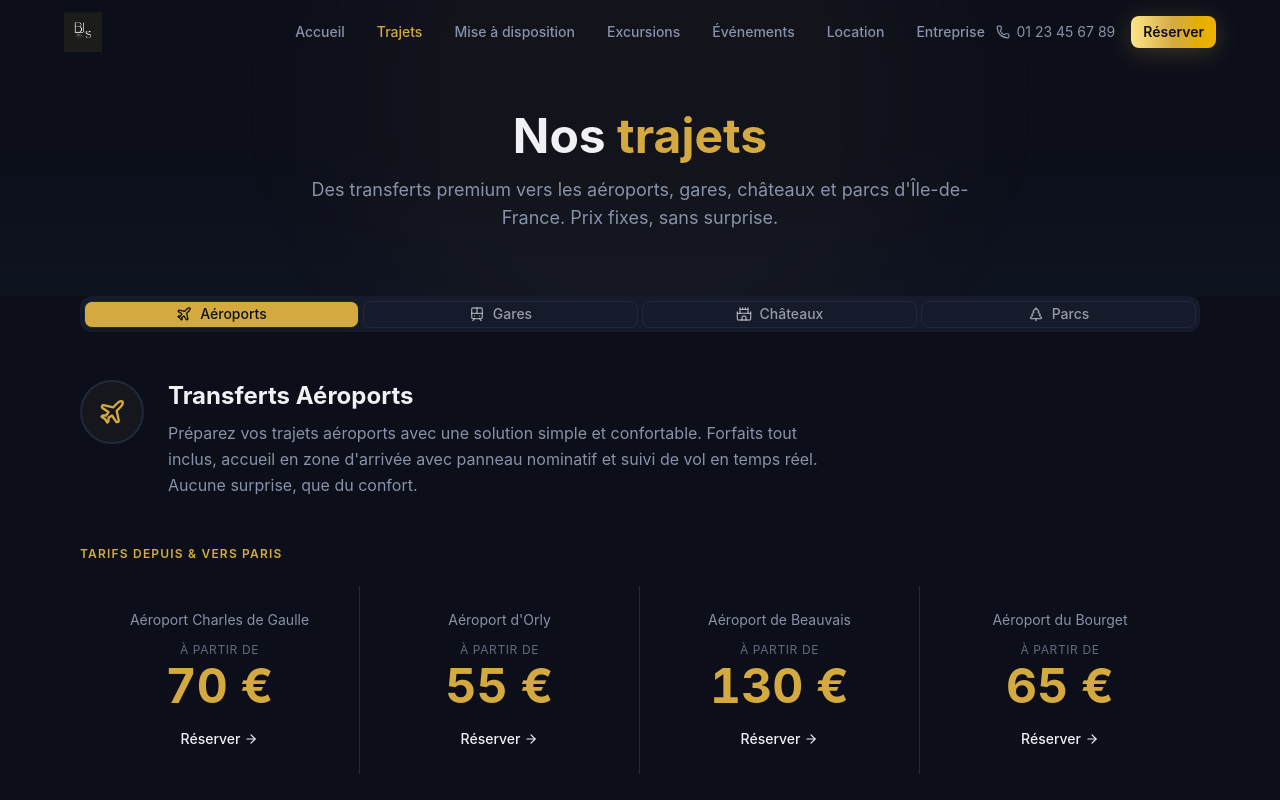
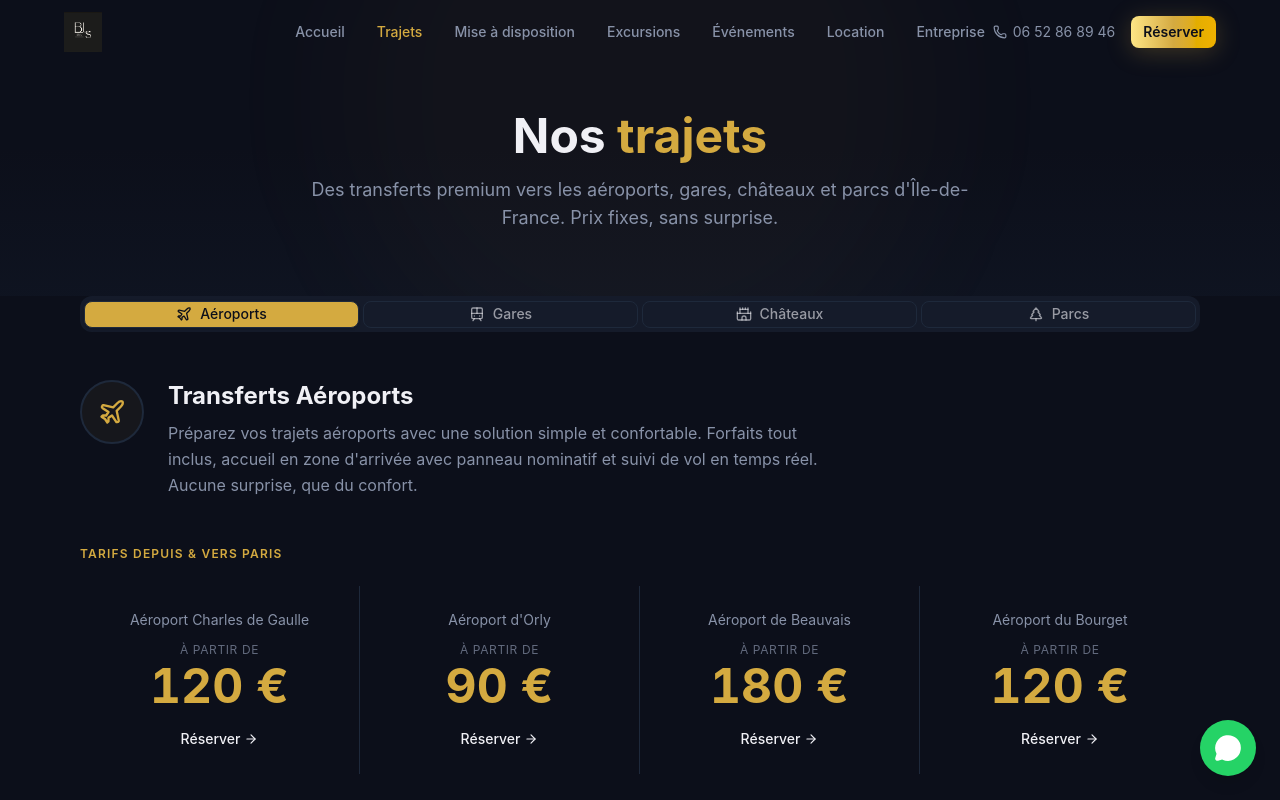
Before and after one commit to Linspi/LBS-test, a React (Vite) app: page /trajets in a window 1280 px wide. Shown: the top 800 px of the page. Built offline with nearby package versions, Linux system fonts and the light colour scheme; a web font is replaced by a local one.

Commit message:
feat: mise à jour contenus, prix, flotte, branding BLS & bouton WhatsApp (Antigravity)

```diff
--- /dev/null
+++ b/src/components/features/WhatsAppButton.tsx
@@ -0,0 +1,19 @@
+import { MessageCircle } from "lucide-react";
+
+/**
+ * Bouton WhatsApp flottant — lien direct vers le chat BLS.
+ */
+export function WhatsAppButton() {
+    return (
+        <a
+            href="https://wa.me/33652868946"
+            target="_blank"
+            rel="noopener noreferrer"
+            aria-label="Nous contacter sur WhatsApp"
+            className="fixed bottom-6 right-6 z-50 flex h-14 w-14 items-center justify-center rounded-full shadow-lg transition-transform duration-200 hover:scale-110"
+            style={{ backgroundColor: "#25D366" }}
+        >
+            <MessageCircle className="h-7 w-7 text-white fill-white" />
+        </a>
+    );
+}
--- a/src/components/layout/Header.tsx
+++ b/src/components/layout/Header.tsx
@@ -77,11 +77,11 @@ export function Header() {
           {/* Partie Droite — Actions desktop + Hamburger mobile */}
           <div className="flex-1 flex justify-end items-center gap-4">
             <a
-              href="tel:+33123456789"
+              href="tel:+33652868946"
               className="hidden xl:flex text-sm text-muted-foreground hover:text-foreground transition-colors items-center gap-1.5"
             >
               <Phone className="h-3.5 w-3.5" />
-              01 23 45 67 89
+              06 52 86 89 46
             </a>
             <Button asChild variant="gold" size="sm" className="hidden lg:inline-flex">
               <Link to="/reservation">Réserver</Link>
@@ -150,11 +150,11 @@ export function Header() {
 
         <div className="absolute bottom-0 left-0 right-0 p-4 border-t border-border space-y-3">
           <a
-            href="tel:+33123456789"
+            href="tel:+33652868946"
             className="flex items-center gap-2 text-sm text-muted-foreground hover:text-foreground transition-colors"
           >
             <Phone className="h-4 w-4" />
-            01 23 45 67 89
+            06 52 86 89 46
           </a>
           <Button asChild className="w-full">
             <Link to="/reservation">Réserver maintenant</Link>
--- a/src/components/layout/Layout.tsx
+++ b/src/components/layout/Layout.tsx
@@ -3,6 +3,7 @@ import { Toaster } from "sonner";
 import { Header } from "@/components/layout/Header";
 import { Footer } from "@/components/layout/Footer";
 import { ScrollToTop } from "@/components/features/ScrollToTop";
+import { WhatsAppButton } from "@/components/features/WhatsAppButton";
 
 export function Layout() {
   return (
@@ -13,6 +14,7 @@ export function Layout() {
         <Outlet />
       </main>
       <Footer />
+      <WhatsAppButton />
 
       {/* Toast notifications — style premium aligné dark mode */}
       <Toaster
--- a/src/data/destinations.ts
+++ b/src/data/destinations.ts
@@ -7,108 +7,108 @@ export const destinations: Destination[] = [
     name: "Aéroport Charles de Gaulle",
     category: "aeroports",
     image: "https://images.unsplash.com/photo-1583511655826-05700d52f4d9?w=800&q=80",
-    startingPrice: 70,
-    prices: { "classe-e": 70, "classe-s": 120, "classe-v": 100 },
+    startingPrice: 120,
+    prices: { "classe-e": 120, "classe-s": 180, "classe-v": 150 },
   },
   {
     id: "orly",
     name: "Aéroport d'Orly",
     category: "aeroports",
     image: "https://images.unsplash.com/photo-1436491865332-7a61a109db05?w=800&q=80",
-    startingPrice: 55,
-    prices: { "classe-e": 55, "classe-s": 95, "classe-v": 80 },
+    startingPrice: 90,
+    prices: { "classe-e": 90, "classe-s": 140, "classe-v": 120 },
   },
   {
     id: "beauvais",
     name: "Aéroport de Beauvais",
     category: "aeroports",
     image: "https://images.unsplash.com/photo-1569154941061-e231b4725ef1?w=800&q=80",
-    startingPrice: 130,
-    prices: { "classe-e": 130, "classe-s": 200, "classe-v": 170 },
+    startingPrice: 180,
+    prices: { "classe-e": 180, "classe-s": 260, "classe-v": 220 },
   },
   {
     id: "le-bourget",
     name: "Aéroport du Bourget",
     category: "aeroports",
     image: "https://images.unsplash.com/photo-1540962351504-03099e0a754b?w=800&q=80",
-    startingPrice: 65,
-    prices: { "classe-e": 65, "classe-s": 110, "classe-v": 90 },
+    startingPrice: 120,
+    prices: { "classe-e": 120, "classe-s": 180, "classe-v": 150 },
   },
 
-  // --- Gares ---
+  // --- Gares (tarif unique 70€) ---
   {
     id: "gare-du-nord",
     name: "Gare du Nord",
     category: "gares",
     image: "https://images.unsplash.com/photo-1587019158091-1a4a3f901e47?w=800&q=80",
-    startingPrice: 35,
-    prices: { "classe-e": 35, "classe-s": 65, "classe-v": 50 },
+    startingPrice: 70,
+    prices: { "classe-e": 70, "classe-s": 110, "classe-v": 90 },
   },
   {
     id: "gare-de-lyon",
     name: "Gare de Lyon",
     category: "gares",
     image: "https://images.unsplash.com/photo-1597931188884-7590735e2e69?w=800&q=80",
-    startingPrice: 35,
-    prices: { "classe-e": 35, "classe-s": 65, "classe-v": 50 },
+    startingPrice: 70,
+    prices: { "classe-e": 70, "classe-s": 110, "classe-v": 90 },
   },
   {
     id: "gare-montparnasse",
     name: "Gare Montparnasse",
     category: "gares",
     image: "https://images.unsplash.com/photo-1570168007204-dfb528c6958f?w=800&q=80",
-    startingPrice: 35,
-    prices: { "classe-e": 35, "classe-s": 65, "classe-v": 50 },
+    startingPrice: 70,
+    prices: { "classe-e": 70, "classe-s": 110, "classe-v": 90 },
   },
   {
     id: "gare-de-lest",
     name: "Gare de l'Est",
     category: "gares",
     image: "https://images.unsplash.com/photo-1568625365131-079e026a927d?w=800&q=80",
-    startingPrice: 35,
-    prices: { "classe-e": 35, "classe-s": 65, "classe-v": 50 },
+    startingPrice: 70,
+    prices: { "classe-e": 70, "classe-s": 110, "classe-v": 90 },
   },
   {
     id: "gare-saint-lazare",
     name: "Gare Saint-Lazare",
     category: "gares",
     image: "https://images.unsplash.com/photo-1549887534-1541e9326642?w=800&q=80",
-    startingPrice: 35,
-    prices: { "classe-e": 35, "classe-s": 65, "classe-v": 50 },
+    startingPrice: 70,
+    prices: { "classe-e": 70, "classe-s": 110, "classe-v": 90 },
   },
 
-  // --- Châteaux ---
+  // --- Châteaux / Parcs (90, 180, 135, 125) ---
   {
     id: "versailles",
     name: "Château de Versailles",
     category: "chateaux",
     image: "https://images.unsplash.com/photo-1590099543325-b5d6fe22db4d?w=800&q=80",
-    startingPrice: 80,
-    prices: { "classe-e": 80, "classe-s": 140, "classe-v": 110 },
+    startingPrice: 90,
+    prices: { "classe-e": 90, "classe-s": 150, "classe-v": 120 },
   },
   {
     id: "fontainebleau",
     name: "Château de Fontainebleau",
     category: "chateaux",
     image: "https://images.unsplash.com/photo-1589115222893-7b9eca0bcc06?w=800&q=80",
-    startingPrice: 120,
-    prices: { "classe-e": 120, "classe-s": 190, "classe-v": 160 },
+    startingPrice: 180,
+    prices: { "classe-e": 180, "classe-s": 260, "classe-v": 220 },
   },
   {
     id: "vaux-le-vicomte",
     name: "Château de Vaux-le-Vicomte",
     category: "chateaux",
     image: "https://images.unsplash.com/photo-1597073642928-48c0971d5e25?w=800&q=80",
-    startingPrice: 110,
-    prices: { "classe-e": 110, "classe-s": 180, "classe-v": 150 },
+    startingPrice: 135,
+    prices: { "classe-e": 135, "classe-s": 200, "classe-v": 170 },
   },
   {
     id: "chantilly",
     name: "Château de Chantilly",
     category: "chateaux",
     image: "https://images.unsplash.com/photo-1555685812-4b943f1cb0eb?w=800&q=80",
-    startingPrice: 100,
-    prices: { "classe-e": 100, "classe-s": 170, "classe-v": 140 },
+    startingPrice: 125,
+    prices: { "classe-e": 125, "classe-s": 190, "classe-v": 160 },
   },
 
   // --- Parcs ---
--- a/src/data/vehicles.ts
+++ b/src/data/vehicles.ts
@@ -14,27 +14,11 @@ export const vehicles: Vehicle[] = [
       "Eau minérale offerte",
       "Chargeurs universels",
       "Presse du jour",
+      "Bonbons",
+      "Serviettes rafraîchissantes",
     ],
     image: "/images/classe-e.jpg",
     pricePerKm: 2.5,
-  },
-  {
-    id: "classe-s",
-    name: "Classe S",
-    subtitle: "Luxe",
-    description:
-      "Le summum du raffinement. La Mercedes Classe S offre une expérience de voyage incomparable pour vos occasions les plus prestigieuses.",
-    passengers: 3,
-    luggage: 3,
-    services: [
-      "Wi-Fi haut débit",
-      "Champagne à disposition",
-      "Sièges massants",
-      "Presse internationale",
-      "Ambiance lumineuse personnalisée",
-    ],
-    image: "/images/classe-s.jpg",
-    pricePerKm: 4.0,
   },
   {
     id: "classe-v",
@@ -50,8 +34,29 @@ export const vehicles: Vehicle[] = [
       "Eau minérale offerte",
       "Prises USB individuelles",
       "Configuration modulable",
+      "Bonbons",
+      "Serviettes rafraîchissantes",
     ],
     image: "/images/classe-v.jpg",
     pricePerKm: 3.5,
   },
+  {
+    id: "classe-s",
+    name: "Classe S",
+    subtitle: "Luxe",
+    description:
+      "Le summum du raffinement. La Mercedes Classe S offre une expérience de voyage incomparable pour vos occasions les plus prestigieuses.",
+    passengers: 3,
+    luggage: 3,
+    services: [
+      "Wi-Fi haut débit",
+      "Eau minérale offerte",
+      "Bonbons",
+      "Serviettes rafraîchissantes",
+      "Presse internationale",
+      "Ambiance lumineuse personnalisée",
+    ],
+    image: "/images/classe-s.jpg",
+    pricePerKm: 4.0,
+  },
 ];
--- a/src/pages/Excursions.tsx
+++ b/src/pages/Excursions.tsx
@@ -138,11 +138,9 @@ function ExcursionCard({ excursion }: { excursion: Experience }) {
             <Clock className="h-3.5 w-3.5 text-gold" />
             {excursion.duration}
           </div>
-          {excursion.estimatedPrice !== null && (
-            <span className="text-sm font-semibold text-gold">
-              Dès {excursion.estimatedPrice}€
-            </span>
-          )}
+          <span className="text-xs font-medium text-gold">
+            Nous contacter
+          </span>
         </div>
       </div>
 
--- a/src/pages/Home.tsx
+++ b/src/pages/Home.tsx
@@ -76,7 +76,7 @@ const TESTIMONIALS = [
     color: "from-amber-400 to-orange-600",
   },
   {
-    text: "Nos invités internationaux sont toujours impressionnés par la qualité du service. LBS est devenu notre partenaire incontournable.",
+    text: "Nos invités internationaux sont toujours impressionnés par la qualité du service. BLS est devenu notre partenaire incontournable.",
     author: "Claire B.",
     role: "Directrice Hôtelière",
     initial: "C",
--- a/src/pages/Location.tsx
+++ b/src/pages/Location.tsx
@@ -72,6 +72,28 @@ const RENTAL_VEHICLES = [
       "Le nec plus ultra de l'automobile. Réservé aux moments les plus exceptionnels de votre vie.",
     image:
       "https://images.unsplash.com/photo-1631295868223-63265b40d9e4?w=800&q=80",
+  },
+  {
+    id: "lamborghini-urus",
+    name: "Lamborghini Urus",
+    subtitle: "Super SUV",
+    passengers: 4,
+    luggage: 2,
+    description:
+      "La puissance et l'adrénaline d'un supercar dans un SUV. Une expérience de conduite hors du commun.",
+    image:
+      "https://images.unsplash.com/photo-1669726925271-b9a98aaaaef3?w=800&q=80",
+  },
+  {
+    id: "rr-cullinan",
+    name: "Rolls Royce Cullinan",
+    subtitle: "Ultra-Luxe SUV",
+    passengers: 4,
+    luggage: 4,
+    description:
+      "Le summum du luxe en format SUV. Le Cullinan offre un raffinement inégalé pour vos déplacements les plus prestigieux.",
+    image:
+      "https://images.unsplash.com/photo-1633434810437-e16edc0f0fba?w=800&q=80",
   },
 ];
 
```
Also changed, not shown: src/components/layout/Footer.tsx (+7 -7 lines), src/data/experiences.ts (+7 -7 lines), src/pages/MiseADisposition.tsx (+15 -2 lines).
